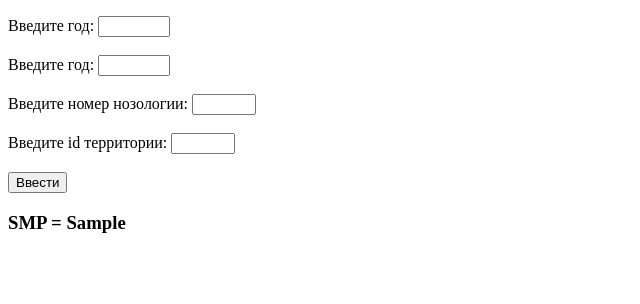
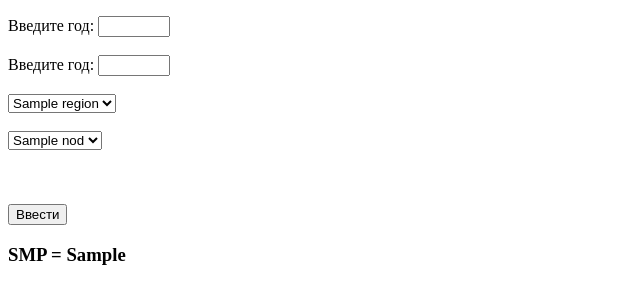
Before and after one commit to Albobob/Morbidity, a Flask app: template Views/templates/smp.html in a window 1280 px wide. Shown: the part 70-374 px from the top of the page, without its empty margins (0-640 px from the left). Run offline with Flask 3, Linux system fonts and the light colour scheme; the template is opened without the code that fills it: most values are stand-ins (such as "Sample title", 1, 10 or a date in 2020).

Commit message:
SMP пробую автоматически получать из бд регионы и нз

```diff
--- a/Controller/SMP.py
+++ b/Controller/SMP.py
@@ -37,5 +37,4 @@ def get_smp(date_first: int, date_last: int, nz_input: int, rg_id: int) -> float
 
     return sum(result_list) / len(result_list)
 
-
 # print(get_smp(2010, 2019, 29, 1))
--- a/Views/templates/smp.html
+++ b/Views/templates/smp.html
@@ -11,13 +11,32 @@
                    value="{{ request.form['date_first'] }}"><br><br>
             <label for="date_last">Введите год:</label>
             <input type="number" min="2010" max="2019" step="1" name="date_last"
-            value="{{ request.form['date_last'] }}"><br><br>
-            <label for="nz_input">Введите номер нозологии:</label>
-            <input type="number" min="1" max="150" step="1" name="nz_input"><br><br>
-            <label for="rg_id">Введите id территории:</label>
-            <input type="number" min="1" max="150" step="1" name="rg_id"><br><br>
+                   value="{{ request.form['date_last'] }}"><br><br>
+
+            <select name="tu_id">
+                {% for region_id, region_name in regions %}
+                {% if loop.index == 1 %}
+                <option value="{{ region_id }}" selected>{{ region_name }}</option>
+                {% else %}
+                <option value="{{ region_id }}">{{ region_name }}</option>
+                {% endif %}
+                {% endfor %}
+            </select>
+            <br><br>
+            <select name="nz_id">
+                {% for nz_id, nz_name in nod %}
+                <option value="{{ nz_id }}">{{ nz_name }}</option>
+                {% endfor %}
+            </select>
+            <br><br>
+
+
+            <br><br>
             <input type="submit" value="Ввести">
         </form>
+
+
+
 
         <h3>SMP = {{ value_smp }}</h3>
     </div>
--- a/Views/views.py
+++ b/Views/views.py
@@ -1,11 +1,16 @@
 from flask import Flask, render_template, request
 from flask_sqlalchemy import SQLAlchemy
 from Morbidity.Controller.SMP import get_smp
+from Morbidity.Controller.rg_info import get_tu_info
+from Morbidity.Controller.nod_info import get_nz_info
 
 app = Flask(__name__)
 app.config['SQLALCHEMY_DATABASE_URI'] = 'sqlite:///C:/Users/SimonyanAR.FCGIE/Desktop/Project/Morbidity/database.db'
 app.config['SQLALCHEMY_TRACK_MODIFICATIONS'] = False
 db = SQLAlchemy(app)
+
+tu = get_tu_info()
+nz = get_nz_info()
 
 
 @app.route('/')
@@ -16,13 +21,18 @@ def home():
 @app.route('/smp', methods=['GET', 'POST'])
 def smp():
     if request.method == 'POST':
+
         date_first = int(request.form['date_first'])
         date_last = int(request.form['date_last'])
         nz_input = int(request.form['nz_input'])
+        # rg_id = int(request.form['rg_id'])
         rg_id = int(request.form['rg_id'])
+        a = int(request.form['nz_id'])
+
+        print(f'{date_first} {date_last} {nz_input} {rg_id} {a}')
 
         value = get_smp(date_first, date_last, nz_input, rg_id)
-        return render_template('smp.html', value_smp=value)
+        return render_template('smp.html', value_smp=value, regions=tu, nod=nz)
     else:
         return render_template('smp.html')
 
```
Also changed, not shown: Controller/nod_info.py (added, +15 -0 lines), Controller/rg_info.py (added, +18 -0 lines).
